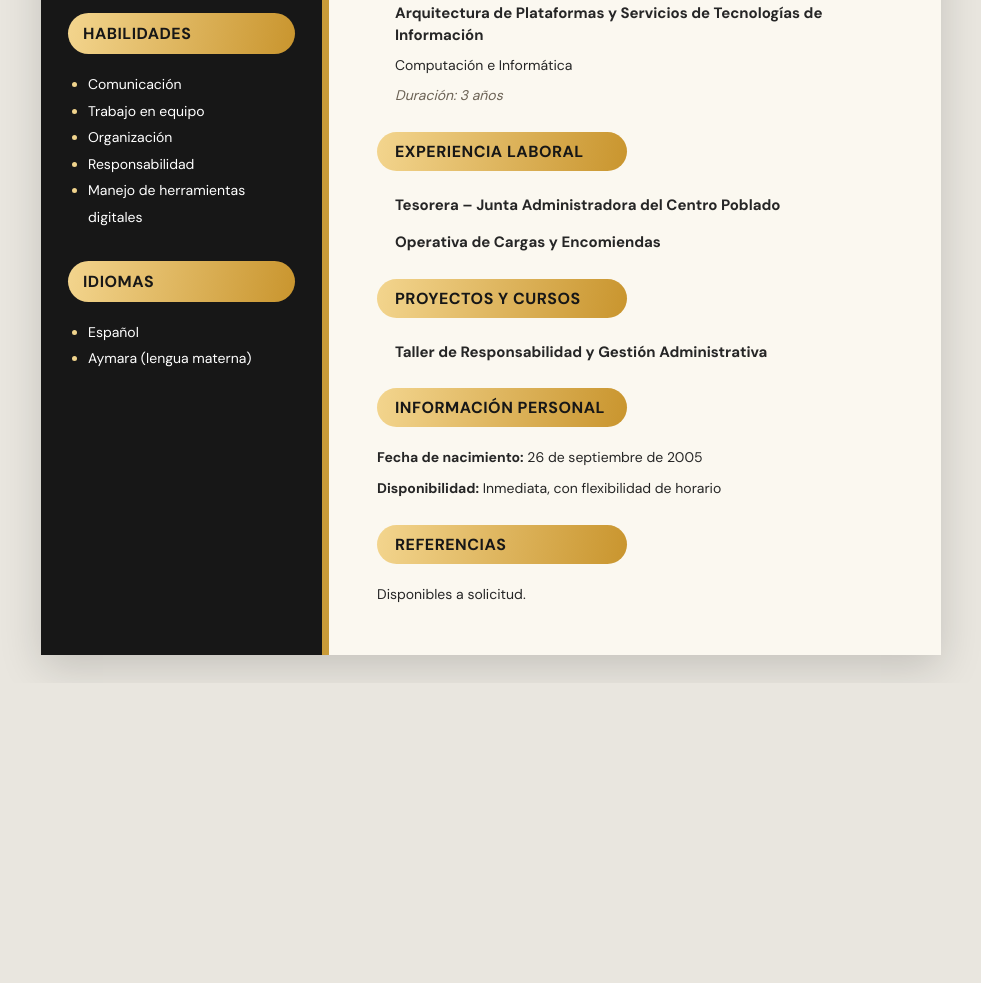
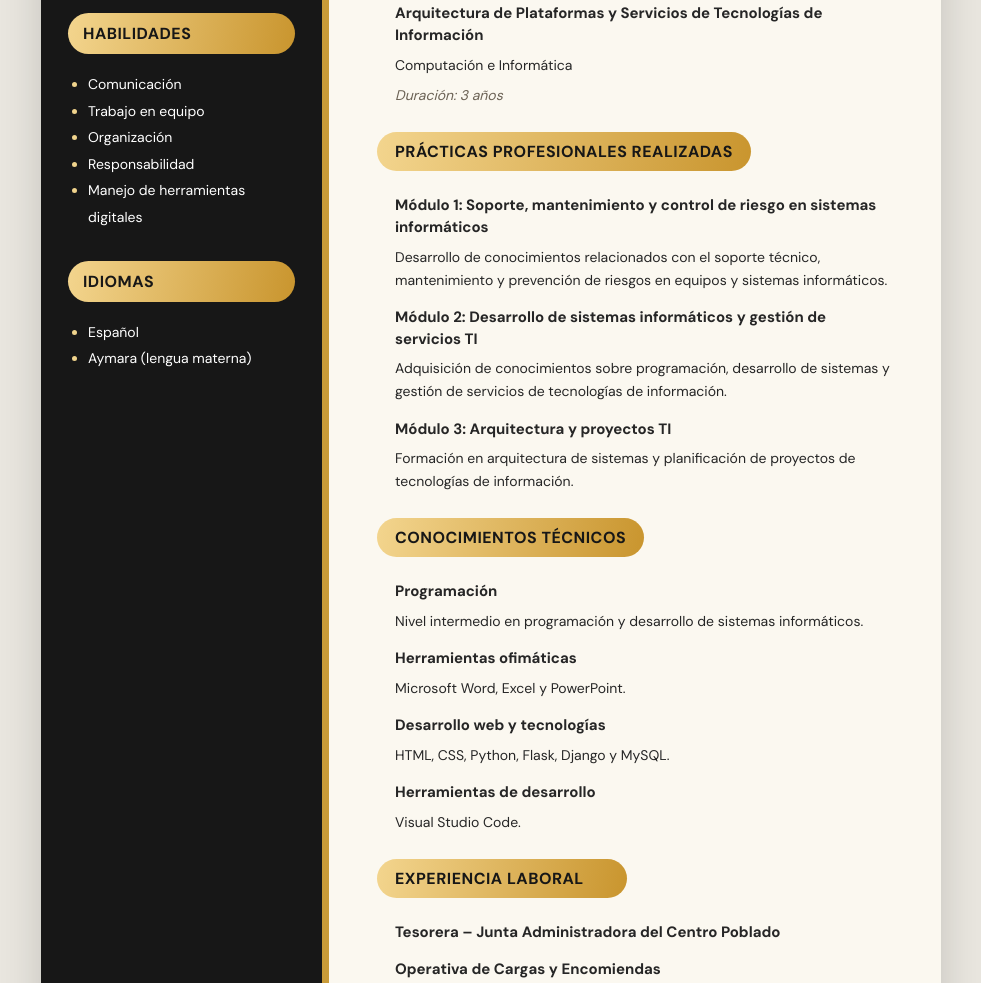
Before and after one commit to yamparabriyit-source/CVleydi, a plain HTML site: page index.html in a window 1280 px wide. Shown: the part 520-1503 px from the top of the page, without its empty margins (149-1130 px from the left). Before the commit the page ends 1203 px from the top, so only its background shows below. Drawn offline with nearby package versions, Linux system fonts and the light colour scheme.

Commit message:
Update index.html

```diff
--- a/index.html
+++ b/index.html
@@ -70,6 +70,49 @@
       </section>
 
       <section class="main-section">
+        <h2>Prácticas profesionales realizadas</h2>
+
+       <article>
+        <h3>Módulo 1: Soporte, mantenimiento y control de riesgo en sistemas informáticos</h3>
+        <p>Desarrollo de conocimientos relacionados con el soporte técnico, mantenimiento y prevención de riesgos en equipos y sistemas informáticos.</p>
+    </article>
+
+    <article>
+        <h3>Módulo 2: Desarrollo de sistemas informáticos y gestión de servicios TI</h3>
+        <p>Adquisición de conocimientos sobre programación, desarrollo de sistemas y gestión de servicios de tecnologías de información.</p>
+    </article>
+
+    <article>
+        <h3>Módulo 3: Arquitectura y proyectos TI</h3>
+        <p>Formación en arquitectura de sistemas y planificación de proyectos de tecnologías de información.</p>
+    </article>
+</section>
+
+<section class="main-section">
+  <h2>Conocimientos técnicos</h2>
+
+  <article>
+    <h3>Programación</h3>
+    <p>Nivel intermedio en programación y desarrollo de sistemas informáticos.</p>
+  </article>
+
+  <article>
+    <h3>Herramientas ofimáticas</h3>
+    <p>Microsoft Word, Excel y PowerPoint.</p>
+  </article>
+
+  <article>
+    <h3>Desarrollo web y tecnologías</h3>
+    <p>HTML, CSS, Python, Flask, Django y MySQL.</p>
+  </article>
+
+  <article>
+    <h3>Herramientas de desarrollo</h3>
+    <p>Visual Studio Code.</p>
+  </article>
+</section>
+
+      <section class="main-section">
         <h2>Experiencia laboral</h2>
         <article>
           <h3>Tesorera – Junta Administradora del Centro Poblado</h3>
```
